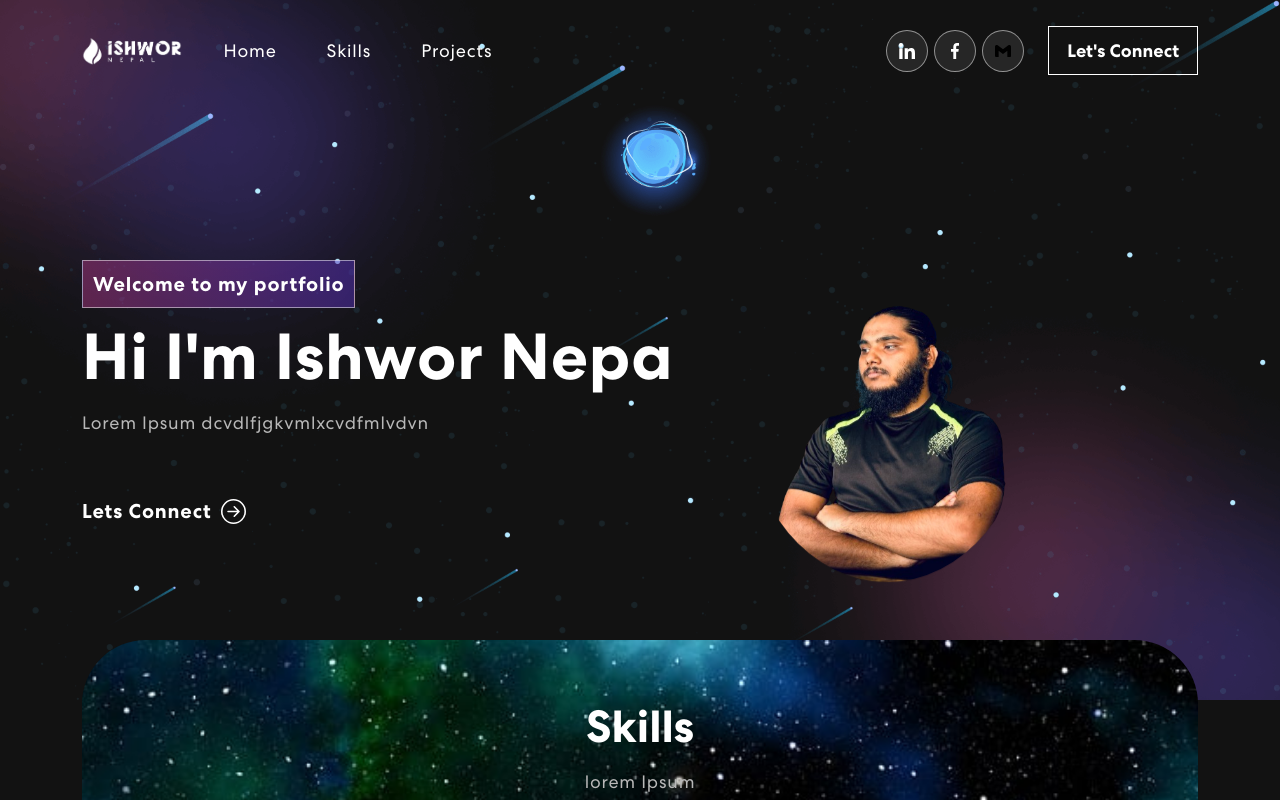
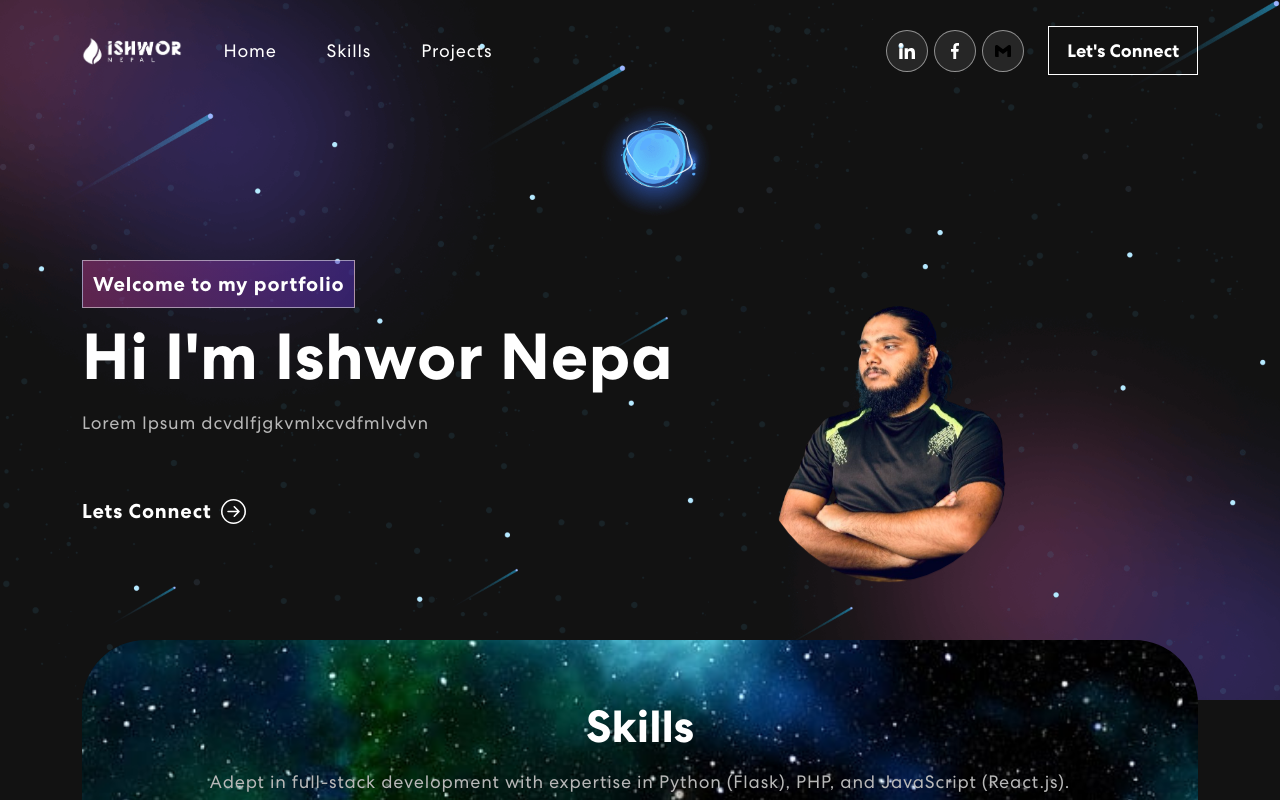
Before and after one commit to ishworn/portfolio, a React (Create React App) app: page / in a window 1280 px wide. Shown: the top 800 px of the page. Built offline with nearby package versions, Linux system fonts and the light colour scheme.

Commit message:
cv uploaded

```diff
--- a/src/components/Skills.js
+++ b/src/components/Skills.js
@@ -6,11 +6,6 @@ import meter2 from "../assets/img/backend.jpg";
 import meter3 from "../assets/img/php.svg";
 import meter4 from "../assets/img/python.jpeg";
 import meter5 from "../assets/img/communication.jpg";
-
-
-
-
-
 
 import colorSharpe from "../assets/img/color-sharp.png";
 
@@ -42,7 +37,7 @@ export const Skills = ()=>{
                     <Col>
                     <div className='skill-bx'>
                         <h2>Skills</h2>
-                        <p>lorem Ipsum</p>
+                        <p>Adept in full-stack development with expertise in Python (Flask), PHP, and JavaScript (React.js). <br/> Skilled in utilizing tools like Git, Docker, and RESTful APIs to build efficient and scalable applications. </p>
                         <Carousel responsive={responsive} infinite = {true} className='skill-slider' >
                           <div className='item'>
                             <img src={meter1} alt='Image'/>
```
Also changed, not shown: 1 other file (tests, documents, lock files or other folders).
